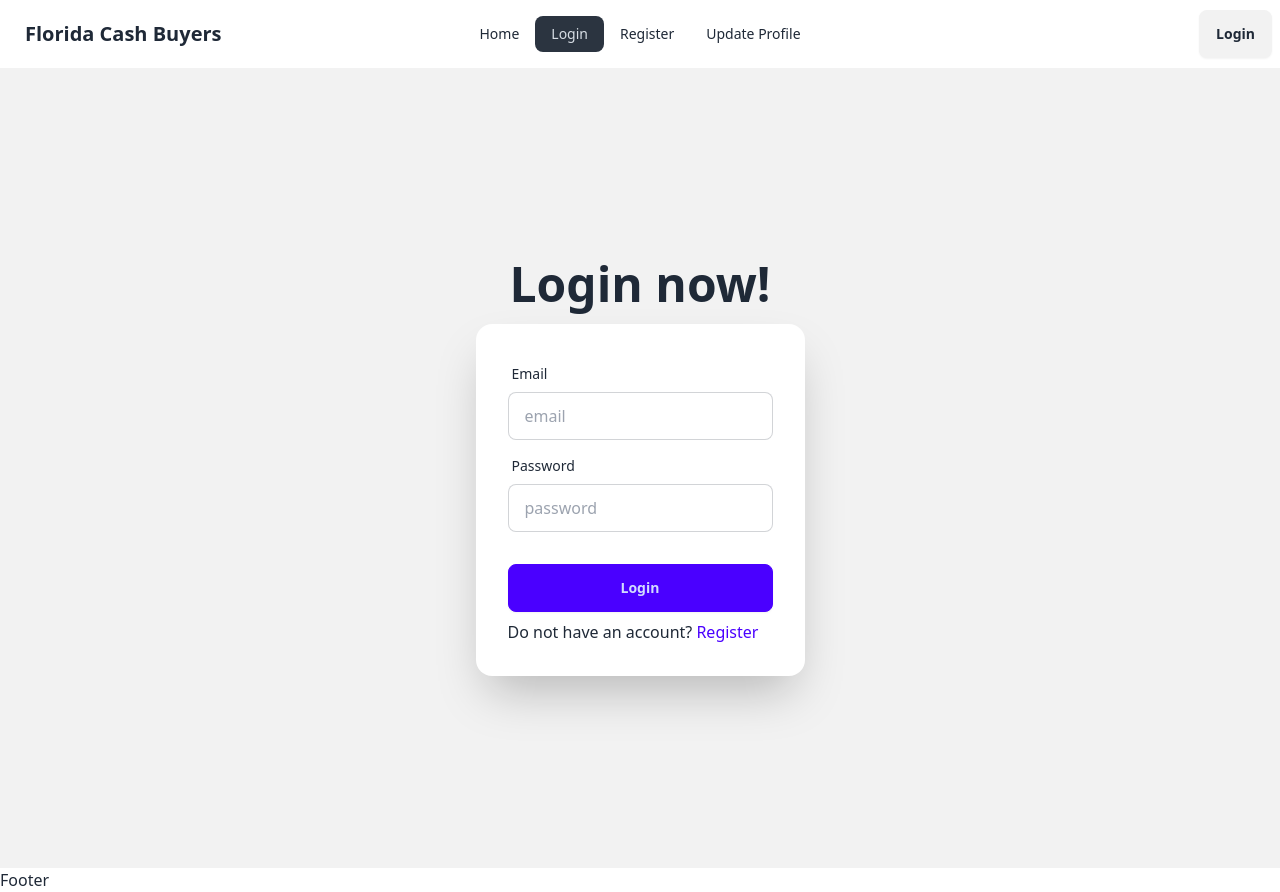
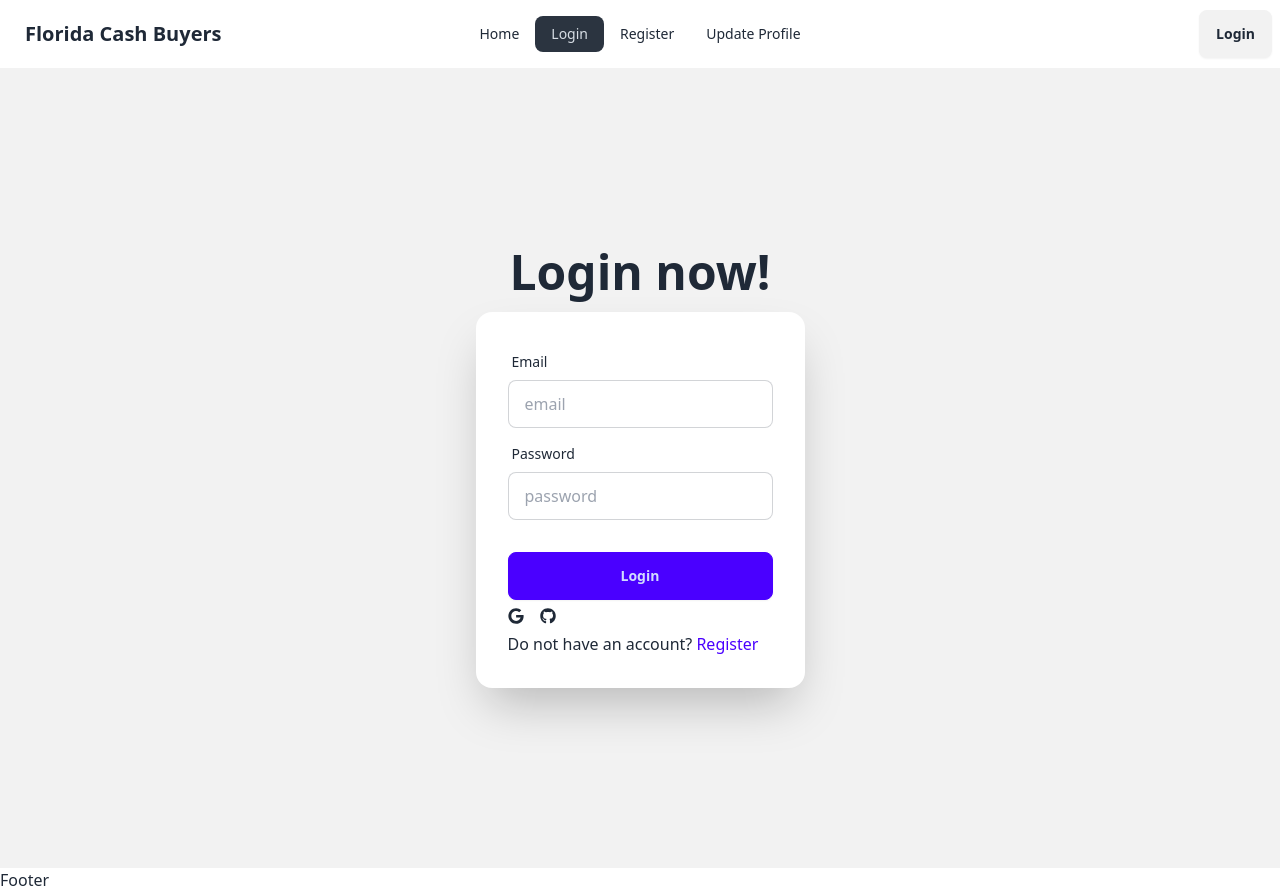
Before and after one commit to saifullah199/real-estate-website, a React (Vite) app: page /login in a window 1280 px wide. Built offline with nearby package versions, Linux system fonts and the light colour scheme; no server answers.

Commit message:
google login added

```diff
--- a/package.json
+++ b/package.json
@@ -16,6 +16,7 @@
     "react": "^18.2.0",
     "react-dom": "^18.2.0",
     "react-hook-form": "^7.51.2",
+    "react-icons": "^5.0.1",
     "react-router-dom": "^6.22.3",
     "sort-by": "^1.2.0"
   },
--- a/src/AuthProvider/AuthProvider.jsx
+++ b/src/AuthProvider/AuthProvider.jsx
@@ -8,6 +8,7 @@ export const AuthContext = createContext(null)
 
 const AuthProvider = ({children}) => {
     const [user,setUser] = useState(null)
+    const [loading, setLoading] = useState(true)
 
 
     // create user
@@ -33,6 +34,7 @@ const AuthProvider = ({children}) => {
         user,
         createUser,
         signIn,
+        loading,
         logOut
     }
     return (
--- a/src/Pages/Login.jsx
+++ b/src/Pages/Login.jsx
@@ -1,12 +1,28 @@
 import { useContext } from "react";
 import { Link,useLocation, useNavigate } from "react-router-dom";
 import { AuthContext } from "../AuthProvider/AuthProvider";
+import { FaGithub, FaGoogle } from "react-icons/fa";
+import { GoogleAuthProvider, getAuth, signInWithPopup } from "firebase/auth";
 
 
 const Login = () => {
   const {signIn} = useContext(AuthContext)
   const location = useLocation()
   const navigate = useNavigate()
+  const auth = getAuth()
+
+  const googleProvider = new GoogleAuthProvider();
+  const handleGoogleSignIn = () =>{
+    signInWithPopup(auth, googleProvider)
+    .then(result => {
+      const user = result.user;
+      console.log(user)
+    })
+    .catch(error =>{
+      console.log('error', error.message)
+    })
+
+  }
 
   const handleLogin = e => {
     e.preventDefault()
@@ -56,6 +72,11 @@ const Login = () => {
         <div className="form-control mt-6">
           <button className="btn btn-primary">Login</button>
         </div>
+
+        <div className="flex gap-4">
+          <button onClick={handleGoogleSignIn}> <FaGoogle /></button>
+          <button> <FaGithub /></button>
+        </div>
         <div>
             <p>Do not have an account? <Link className="text-primary" to="/register">Register</Link></p>
         </div>
--- /dev/null
+++ b/src/Routes/PrivateRoute.jsx
@@ -0,0 +1,22 @@
+import { useContext } from "react";
+import { AuthContext } from "../AuthProvider/AuthProvider";
+import { Navigate, useLocation } from "react-router-dom"
+
+const PrivateRoute = ({children}) => {
+
+    const {user,loading} = useContext(AuthContext)
+
+    const location = useLocation()
+    console.log(location.pathname)
+
+    if(loading){
+        return <span className="loading loading-bars loading-lg"></span>
+    }
+    if (user){
+        return children
+    }
+
+    return <Navigate state={location.pathname} to="/login"> </Navigate>
+};
+
+export default PrivateRoute;
--- a/src/main.jsx
+++ b/src/main.jsx
@@ -13,6 +13,7 @@ import Register from './Pages/Register';
 import UpdateProfile from './Pages/UpdateProfile';
 import AuthProvider from './AuthProvider/AuthProvider';
 import EstateDetails from './Pages/EstateDetails';
+import PrivateRoute from './Routes/PrivateRoute';
 
 const router = createBrowserRouter([
   {
@@ -26,7 +27,7 @@ const router = createBrowserRouter([
       },
       {
         path: '/estates/:id',
-        element: <EstateDetails/>,
+        element:  <EstateDetails/> ,
         loader: () => fetch('/Estates.json')
       },
       {
```
Also changed, not shown: 1 other file (tests, documents, lock files or other folders).
